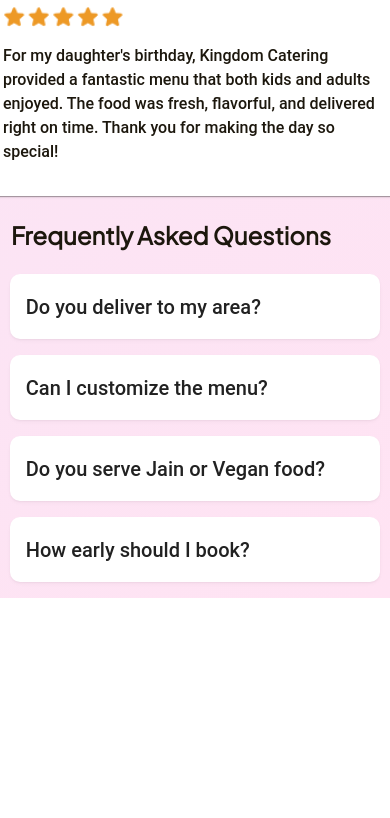
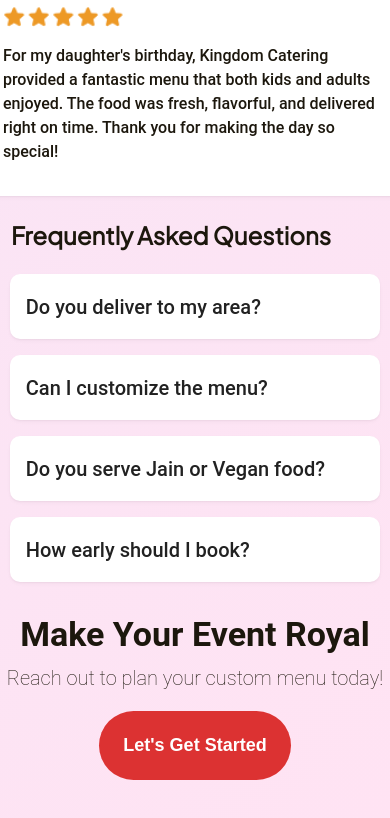
Before and after one commit to Michael-richard-658/Kingdom-catering, a Next.js app: page / in a window 390 px wide. Shown: the part 5963-6781 px from the top of the page. Before the commit the page ends 6561 px from the top, so only its background shows below. Built offline with nearby package versions, Linux system fonts and the light colour scheme; some icons are missing.

Commit message:
Seventh-section

```diff
--- a/src/app/components/fifth-section/FifthSection.tsx
+++ b/src/app/components/fifth-section/FifthSection.tsx
@@ -50,6 +50,7 @@
                     return(
                         <Card key={index} sx={{
                             borderRadius: '10px',
+                            boxShadow:" 0 1px 2px rgba(0, 0, 0, 0.04), 0 2px 4px rgba(0, 0, 0, 0.03)"
                         }}>
                             <div className='review-profile-container'>
                             <CardMedia
--- /dev/null
+++ b/src/app/components/seventh-section/SeventhSection.css
@@ -0,0 +1,18 @@
+ @media(max-width:500px){
+    .seventh-section-container{
+        display: flex;
+        flex-direction: column;
+        align-items: center;
+        text-align: center;
+    }
+    .seventh-section-button{
+        background-color: #dc3232;
+        border: none;
+        color: white;
+        border-radius: 5rem;
+        font-size: large;
+        font-weight: bold;
+        padding : 1.5rem 1.5rem;
+        margin-bottom: 3rem;
+    }
+ }
--- /dev/null
+++ b/src/app/components/seventh-section/SeventhSection.tsx
@@ -0,0 +1,25 @@
+import { Button, Typography } from '@mui/material'
+import React from 'react'
+import './SeventhSection.css'
+
+function SeventhSection() {
+  return (
+    <div className='seventh-section-container'>
+        <Typography variant='h4' sx={{
+            fontWeight: 600,
+            color: '#1C170D',
+            marginBottom: '6px',
+            marginTop: '16px',
+        }}>Make Your Event Royal</Typography>
+        <Typography variant='caption' sx={{
+            fontWeight: 100,
+            color:"#1C170D",
+            fontSize: '20px',
+            marginBottom: '16px',
+        }}>Reach out to plan your custom menu today!</Typography>
+        <button   className='seventh-section-button' >Let's Get Started </button>
+    </div>
+  )
+}
+
+export default SeventhSection
--- a/src/app/components/sixth-section/SixthSection.tsx
+++ b/src/app/components/sixth-section/SixthSection.tsx
@@ -1,7 +1,7 @@
 "use client"
 import React, { useState } from 'react'
 import './SixthSection.css'
-import { Button, Card, CardActions, Typography } from '@mui/material'
+import { Button, Card,  Typography } from '@mui/material'
 import ArrowForwardIosIcon from '@mui/icons-material/ArrowForwardIos';
 
 function SixthSection() {
--- a/src/app/page.tsx
+++ b/src/app/page.tsx
@@ -6,6 +6,7 @@
 import ForthSection from "./components/fourth-section/ForthSection";
 import FifthSection from "./components/fifth-section/FifthSection";
 import SixthSection from "./components/sixth-section/SixthSection";
+import SeventhSection from "./components/seventh-section/SeventhSection";
 
 
 export default function Home() {
@@ -17,6 +18,7 @@
       <ForthSection />
       <FifthSection  />
       <SixthSection />
+      <SeventhSection />
     </div>
 
   );
```
